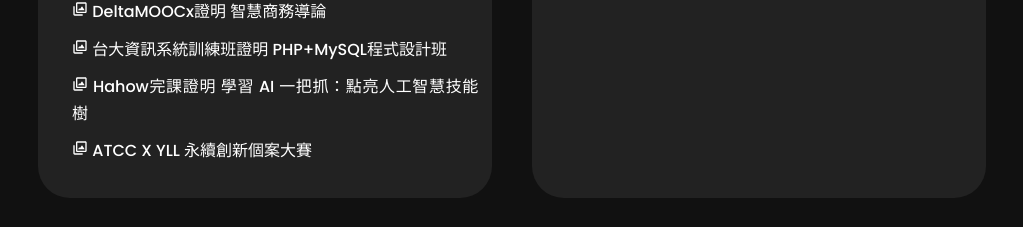
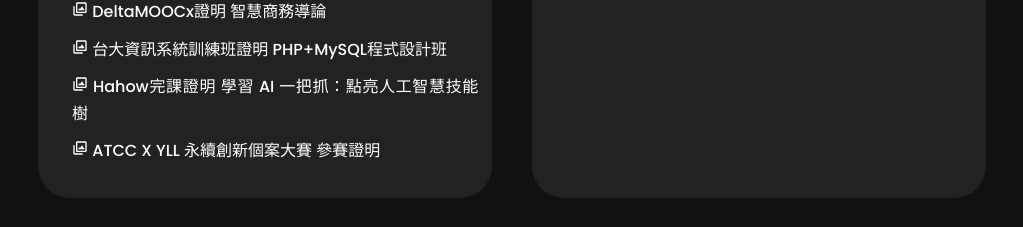
Before and after one commit to 02071819/tsengkuolun-portfolio, a React (Create React App) app: page / in a window 1280 px wide. Shown: the part 2299-2526 px from the top of the page, without its empty margins (128-1151 px from the left). Built offline with nearby package versions, Linux system fonts and the light colour scheme.

Commit message:
Update Skill.jsx

```diff
--- a/src/components/skill/Skill.jsx
+++ b/src/components/skill/Skill.jsx
@@ -79,8 +79,8 @@ const Skill = () => {
     {
       id: 8,
       Paperimage: Paper10,
-      title: "ATCC X YLL",
-      content: "永續創新個案大賽",
+      title: "ATCC X YLL 永續創新個案大賽",
+      content: "參賽證明",
     },
   ];
 
```
